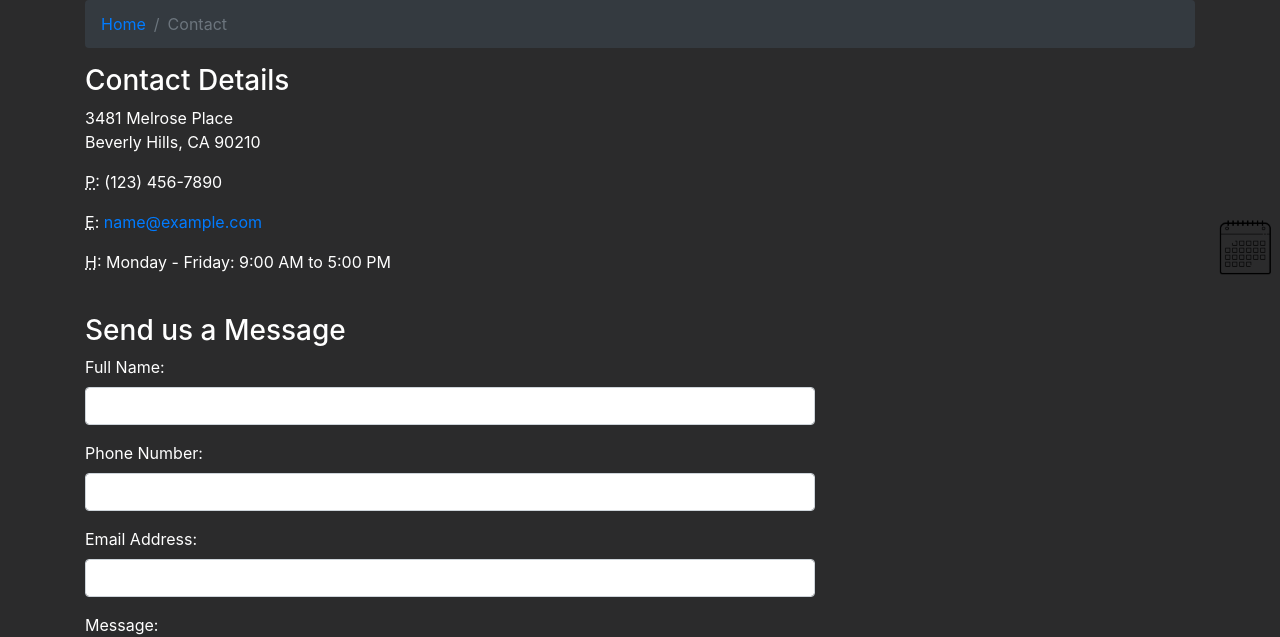
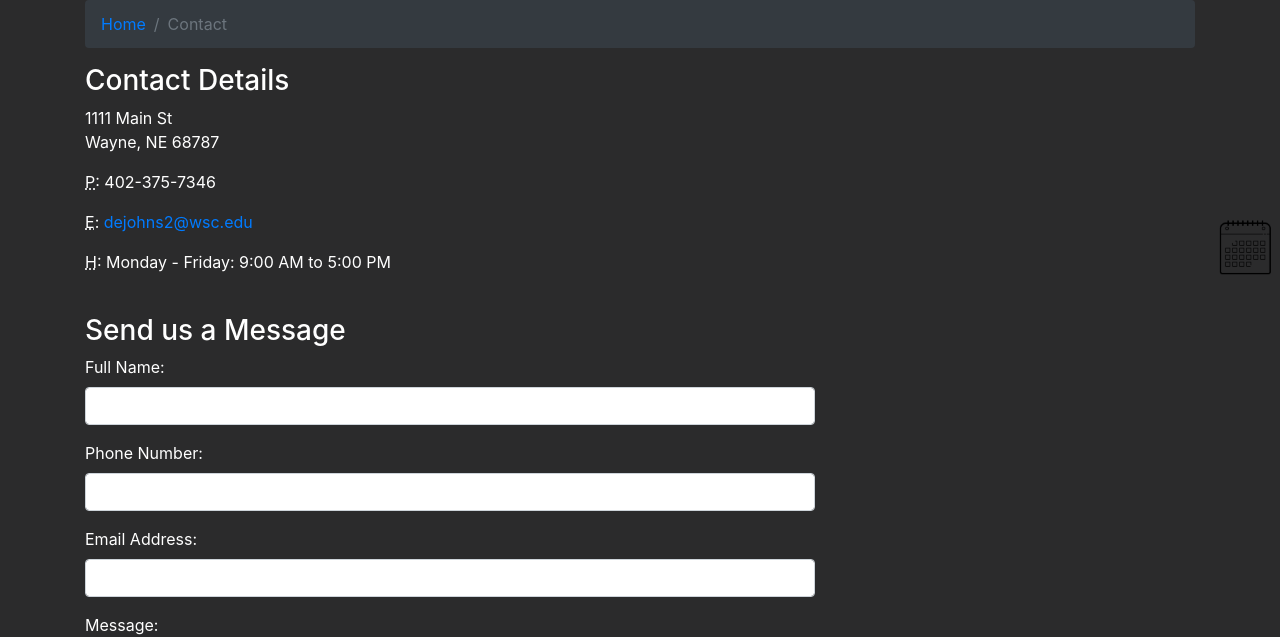
Before and after one commit to Cheeli99/ACM-Site, a website: page StartBootstrapTemplate/contact.html in a window 1280 px wide. Shown: the part 168-805 px from the top of the page. Drawn offline with Linux system fonts and the light colour scheme.

Commit message:
Update contact.html

```diff
--- a/StartBootstrapTemplate/contact.html
+++ b/StartBootstrapTemplate/contact.html
@@ -72,16 +72,16 @@
       <div class="col-lg-4 mb-4">
         <h3>Contact Details</h3>
         <p>
-          3481 Melrose Place
-          <br>Beverly Hills, CA 90210
+          1111 Main St
+          <br>Wayne, NE 68787
           <br>
         </p>
         <p>
-          <abbr title="Phone">P</abbr>: (123) 456-7890
+          <abbr title="Phone">P</abbr>: 402-375-7346
         </p>
         <p>
           <abbr title="Email">E</abbr>:
-          <a href="mailto:name@example.com">name@example.com
+          <a href="mailto:name@example.com">dejohns2@wsc.edu
           </a>
         </p>
         <p>
```
